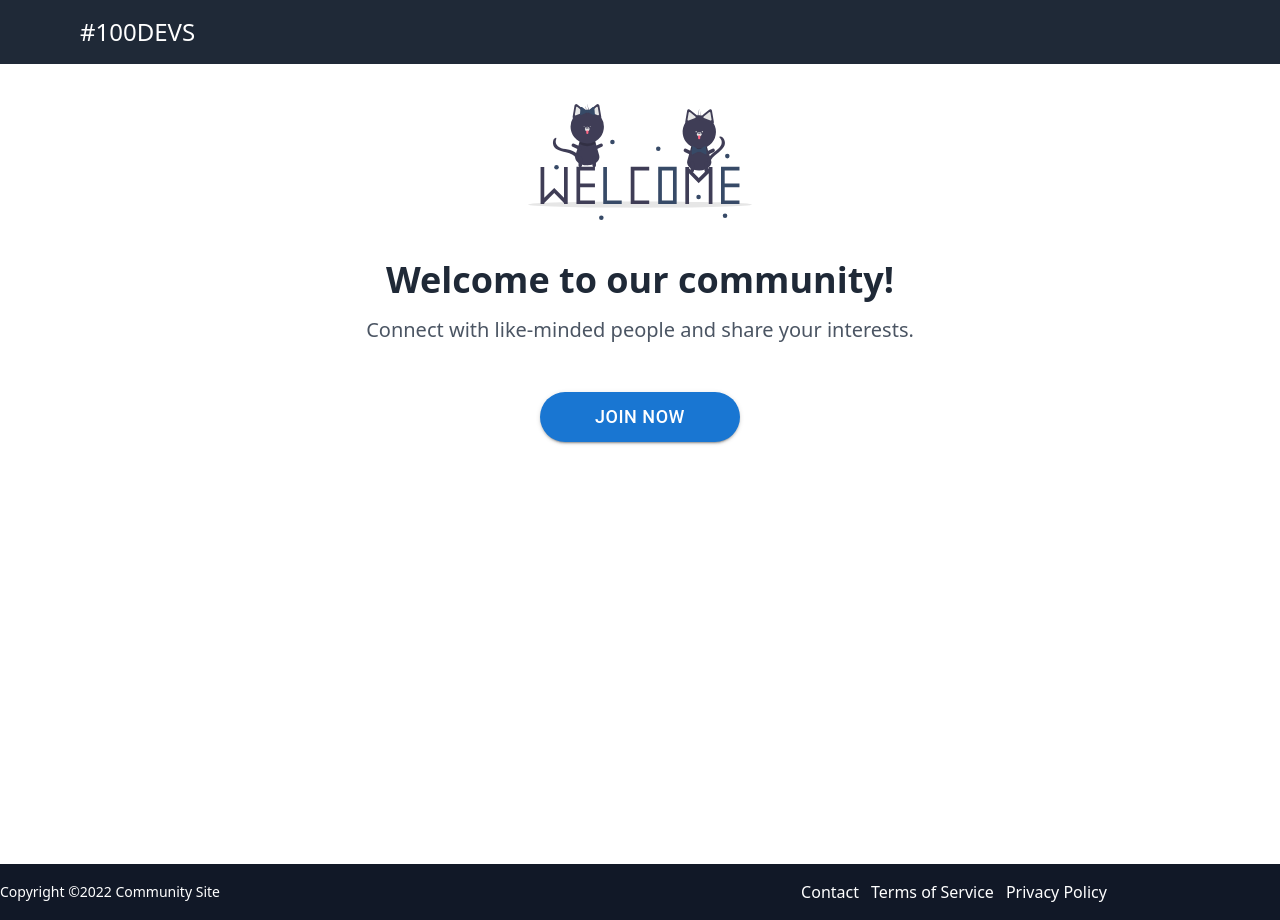
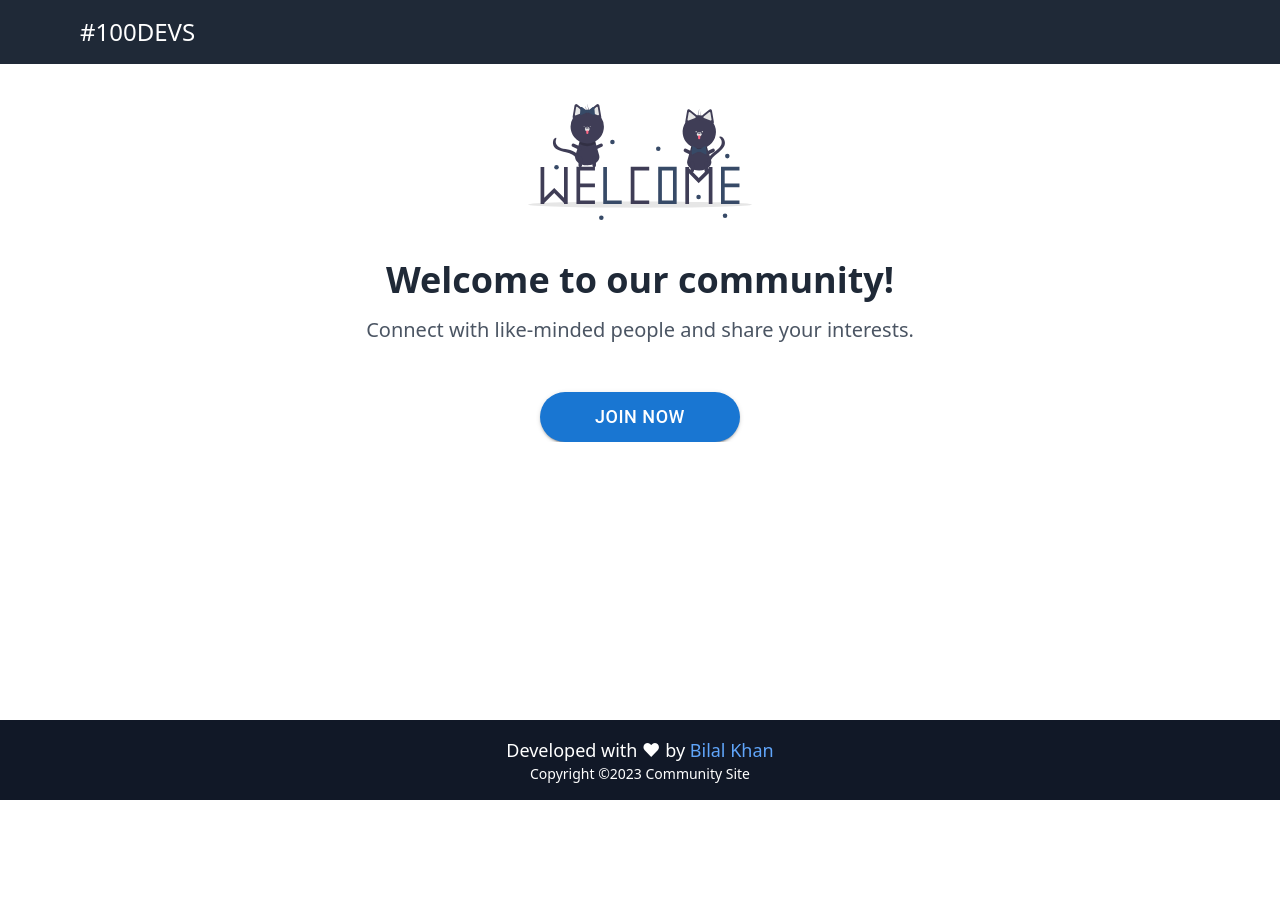
Before and after one commit to bilalkumrani/front.100devs-community, a React (Create React App) app: page / in a window 1280 px wide. After the commit the page ends 800 px from the top, so only its background shows below. Built offline with nearby package versions, Linux system fonts and the light colour scheme.

Commit message:
[fix] footer

```diff
--- a/src/App.tsx
+++ b/src/App.tsx
@@ -6,23 +6,33 @@ import { Routes, Route } from "react-router-dom";
 import RegistrationHeader from "./components/RegistrationHeader";
 import VerifyEmail from "./pages/VerifyEmail";
 import LandingPage from "./pages/LandingPage";
+import Footer from "./components/Footer";
 
 const App: React.FC = () => {
   return (
     <div>
 
       <Routes>
-        <Route path="/" element={<LandingPage />} />
+        <Route path="/" element={
+          <>
+          <LandingPage />
+          <Footer />
+          </>
+
+
+        } />
         <Route path="/register" element={
         <>
         <RegistrationHeader />
         <Register />
+        <Footer />
         </>
         } />
         <Route path="/login" element={
         <>
         <RegistrationHeader />
         <Login />
+        <Footer />
         </>
         } />
         <Route path="/verify" element={<VerifyEmail />} />
--- /dev/null
+++ b/src/components/Footer.tsx
@@ -0,0 +1,24 @@
+import * as React from "react";
+
+
+
+const Footer = () => {
+
+  return (
+    <>
+    <div className="fixed bottom-0 w-full">
+    <div className="bg-gray-900 text-white py-4">
+  <div className="container mx-auto flex flex-wrap items-center">
+    <div className="w-full  text-center ">
+      <p className="text-lg">Developed with &hearts; by <a className="text-blue-400 hover:underline" href="https://www.bilalscripts.com" target="_blank" rel="noopener noreferrer">Bilal Khan</a></p>
+      <p className="text-sm">Copyright ©2023 Community Site </p>
+    </div>
+
+  </div>
+</div>
+</div>
+    </>
+  );
+};
+
+export default Footer;
--- a/src/components/RegistrationForm.tsx
+++ b/src/components/RegistrationForm.tsx
@@ -67,6 +67,7 @@ const RegistrationForm = () => {
   const handleMouseDownConfirmPassword = (event: any) => event.preventDefault();
 
   return (
+
     <div className={main.formBox}>
 
       <div className={main.row}>
@@ -155,8 +156,8 @@ const RegistrationForm = () => {
         Register Account
       </Button>
       </div>
+    </div>
 
-    </div>
   );
 };
 
--- a/src/components/scss/registrationHeader.module.scss
+++ b/src/components/scss/registrationHeader.module.scss
@@ -8,18 +8,19 @@
   justify-content: center;
   flex-direction: column;
   .companyName {
-    margin-top: -2rem;
+    margin-top: -4rem;
     font-weight: 1000;
     font-size: 32px;
     color: $primary;
   }
   .logoHeader {
+
     display: flex;
     align-items: center;
     margin-bottom: 10px;
 
     .logo {
-      width: 200px;
+      width: 150px;
       border-radius: 50%;
       display: flex;
       align-items: center;
--- a/src/pages/LandingPage.tsx
+++ b/src/pages/LandingPage.tsx
@@ -19,7 +19,7 @@ const LandingPage = () => {
     <h1 className="text-2xl font-medium" style={{cursor:"pointer"}} onClick={()=>{navigate("/")}}>#100DEVS</h1>
   </div>
 </div>
-<div className="h-screen">
+<div >
 <div className="flex justify-center py-10">
         <img className="w-56" src={welcome} alt="" />
     </div>
@@ -35,34 +35,7 @@ const LandingPage = () => {
   </div>
 </div>
 </div>
-
-{/* footer section  */}
-<div className="bg-gray-900 text-white py-4">
-  <div className="container mx-auto flex flex-wrap items-center">
-    <div className="w-full md:w-1/2 text-center md:text-left">
-      <p className="text-sm">Copyright ©2022 Community Site</p>
-    </div>
-    <div className="w-full md:w-1/2 text-center md:text-right">
-      <ul className="list-reset flex justify-center flex-wrap">
-        <li className="mr-3">
-          <a href="#" className="text-white hover:text-blue-500">Contact</a>
-        </li>
-        <li className="mr-3">
-          <a href="#" className="text-white hover:text-blue-500">Terms of Service</a>
-        </li>
-        <li className="mr-3">
-          <a href="#" className="text-white hover:text-blue-500">Privacy Policy</a>
-        </li>
-      </ul>
-    </div>
   </div>
-</div>
-
-  </div>
-
-
-
-
   </>
   );
 };
```
